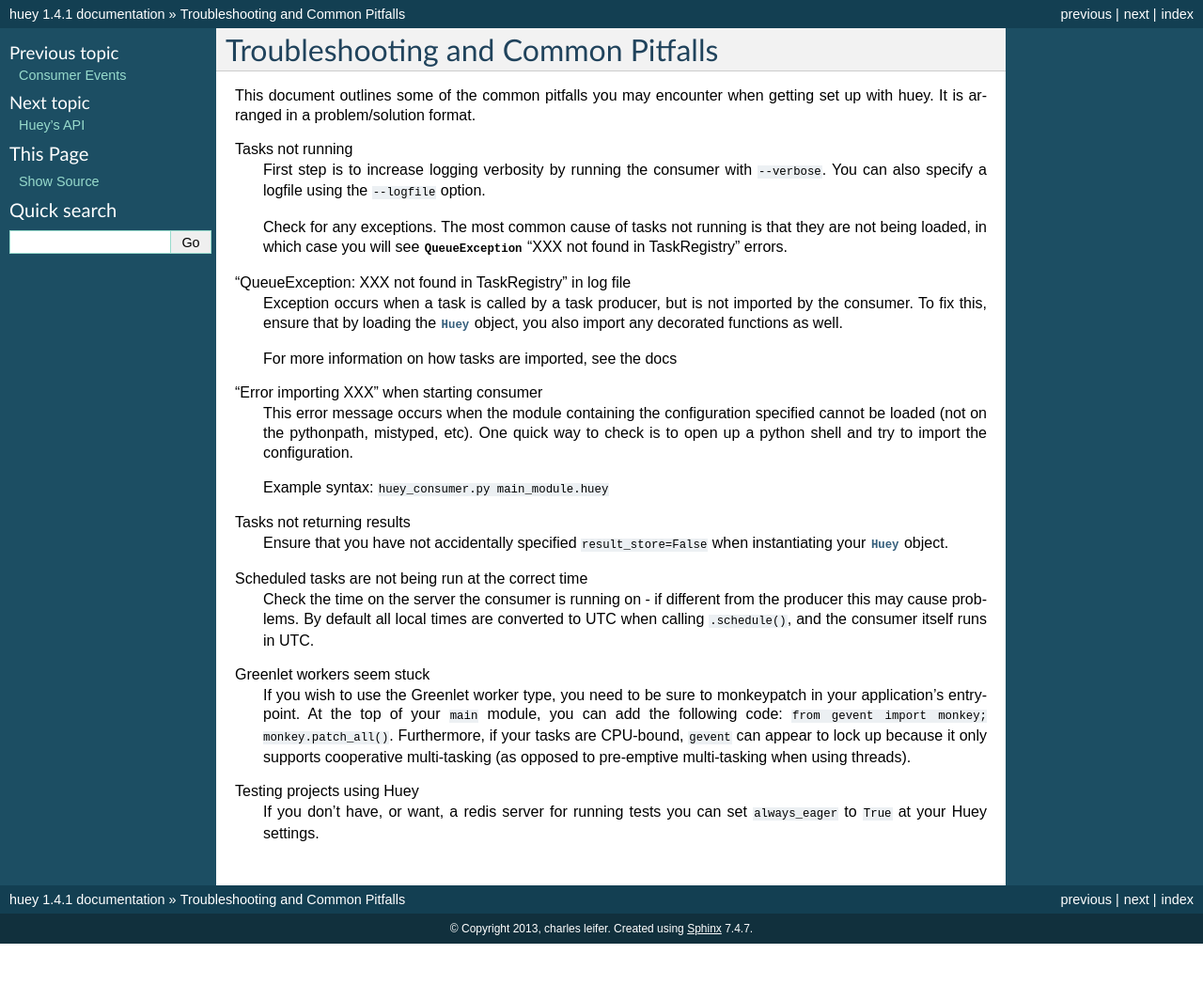
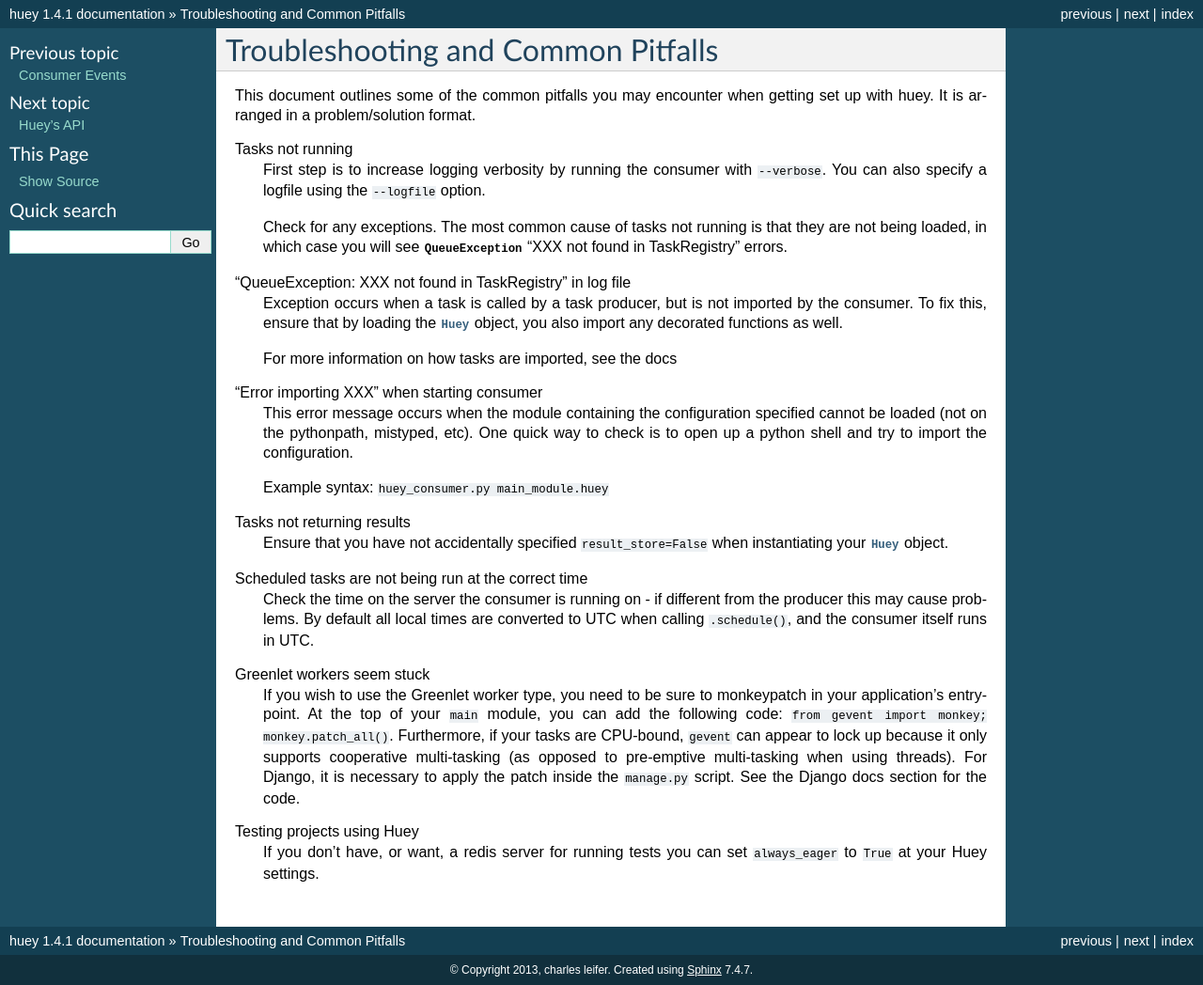
Before and after one commit to coleifer/huey, a Sphinx documentation site: the page built from docs/troubleshooting.rst, in a window 1280 px wide. Shown: the whole page at 94% size. Built offline with Sphinx 7.4.7, drawn with Linux system fonts in a browser that asks for light colours; pages that are not in the unit, such as notebooks, are missing from menus; before the commit the page ends 1004 px from its top, so only the background shows below that.

Commit message:
Add to troubleshooting as well, refs #212.

```diff
--- a/docs/troubleshooting.rst
+++ b/docs/troubleshooting.rst
@@ -46,7 +46,9 @@
     the following code: ``from gevent import monkey; monkey.patch_all()``.
     Furthermore, if your tasks are CPU-bound, ``gevent`` can appear to lock up
     because it only supports cooperative multi-tasking (as opposed to
-    pre-emptive multi-tasking when using threads).
+    pre-emptive multi-tasking when using threads). For Django, it is necessary
+    to apply the patch inside the ``manage.py`` script. See the Django docs
+    section for the code.
 
 Testing projects using Huey
     If you don't have, or want, a redis server for running tests you can set
```
